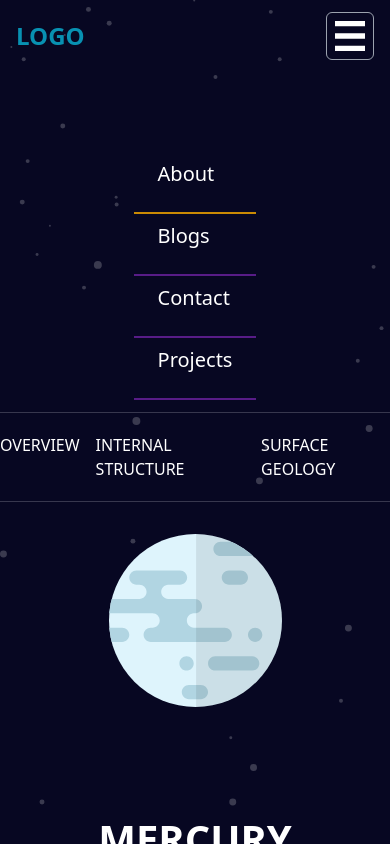
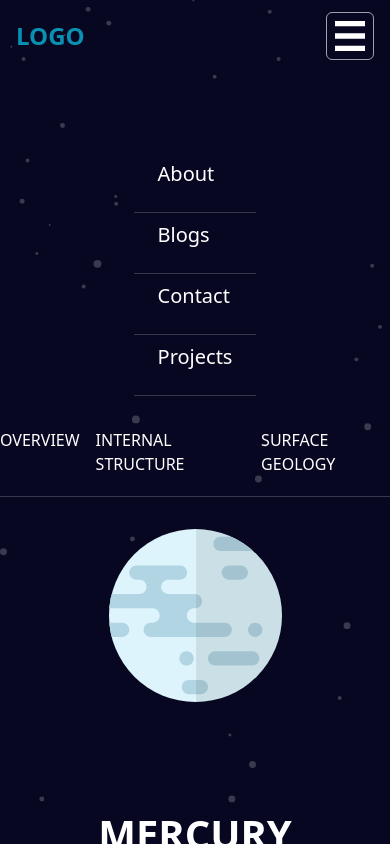
Before and after one commit to sphnikola/planet-fact-site, a React (Vite) app: page / in a window 390 px wide. Both pictures are taken after a click on the button 351 px from the left and 35 px from the top of the page. Shown: the top 844 px of the page. Built offline with nearby package versions, Linux system fonts and the light colour scheme.

Commit message:
Fix the border button for all nav links

```diff
--- a/src/components/NavBar.jsx
+++ b/src/components/NavBar.jsx
@@ -42,22 +42,22 @@ function NavBar() {
               }`}
             >
               <ul className="h-auto items-center justify-center md:flex ">
-                <li className="pb-6 text-xl text-white py-2 px-6 text-left border-b-2 md:border-b-0  hover:bg-purple-600  border-yellow-600  md:hover:text-purple-600 md:hover:bg-transparent">
+                <li className="pb-6 text-xl text-white py-2 px-6 text-left border-b-[0.2px] md:border-b-0    border-[rgb(55,55,78)]   ">
                   <a href="#about" onClick={() => setNavbar(!navbar)}>
                     About
                   </a>
                 </li>
-                <li className="pb-6 text-xl text-white py-2 px-6 text-left  border-b-2 md:border-b-0  hover:bg-purple-600  border-purple-900  md:hover:text-purple-600 md:hover:bg-transparent">
+                <li className="pb-6 text-xl text-white py-2 px-6 text-left border-b-[0.2px] md:border-b-0    border-[rgb(55,55,78)]   ">
                   <a href="#blog" onClick={() => setNavbar(!navbar)}>
                     Blogs
                   </a>
                 </li>
-                <li className="pb-6 text-xl text-white py-2 px-6 text-left  border-b-2 md:border-b-0  hover:bg-purple-600  border-purple-900  md:hover:text-purple-600 md:hover:bg-transparent">
+                <li className="pb-6 text-xl text-white py-2 px-6 text-left  border-b-[0.2px] md:border-b-0    border-[rgb(55,55,78)]   ">
                   <a href="#contact" onClick={() => setNavbar(!navbar)}>
                     Contact
                   </a>
                 </li>
-                <li className="pb-6 text-xl text-white py-2 px-6 text-left  border-b-2 md:border-b-0  hover:bg-purple-600  border-purple-900  md:hover:text-purple-600 md:hover:bg-transparent">
+                <li className="pb-6 text-xl text-white py-2 px-6 text-left  border-b-[0.2px] md:border-b-0    border-[rgb(55,55,78)]   ">
                   <a href="#projects" onClick={() => setNavbar(!navbar)}>
                     Projects
                   </a>
@@ -66,7 +66,8 @@ function NavBar() {
             </div>
           </div>
         </div>
-        <hr className="  border-[rgb(55,55,78)] " />
+        <hr className={`${navbar && "hidden"} border-[rgb(55,55,78)]`} />
+        {/* <hr className="  border-[rgb(55,55,78)] " /> */}
       </nav>
     </div>
   );
```
